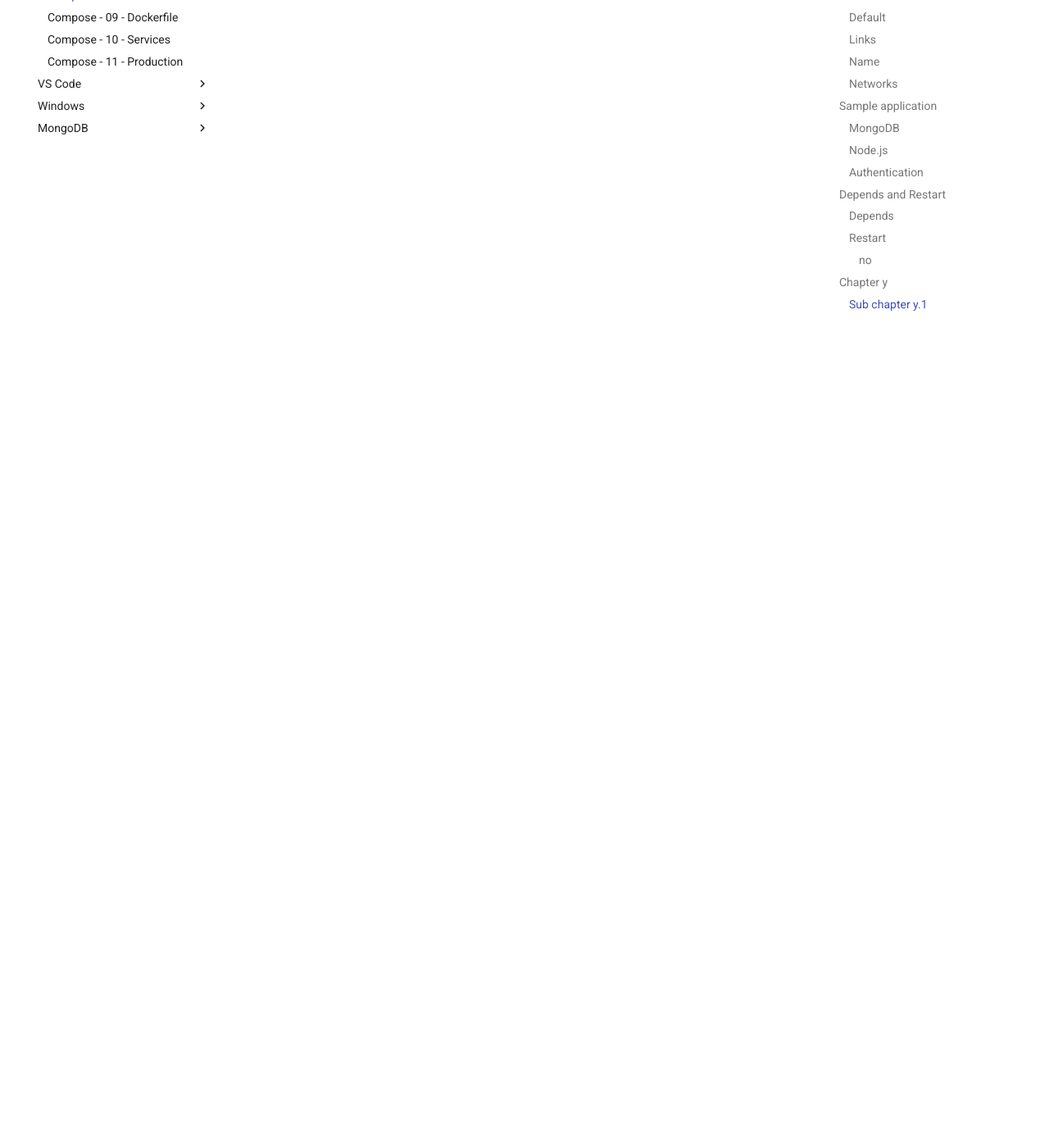
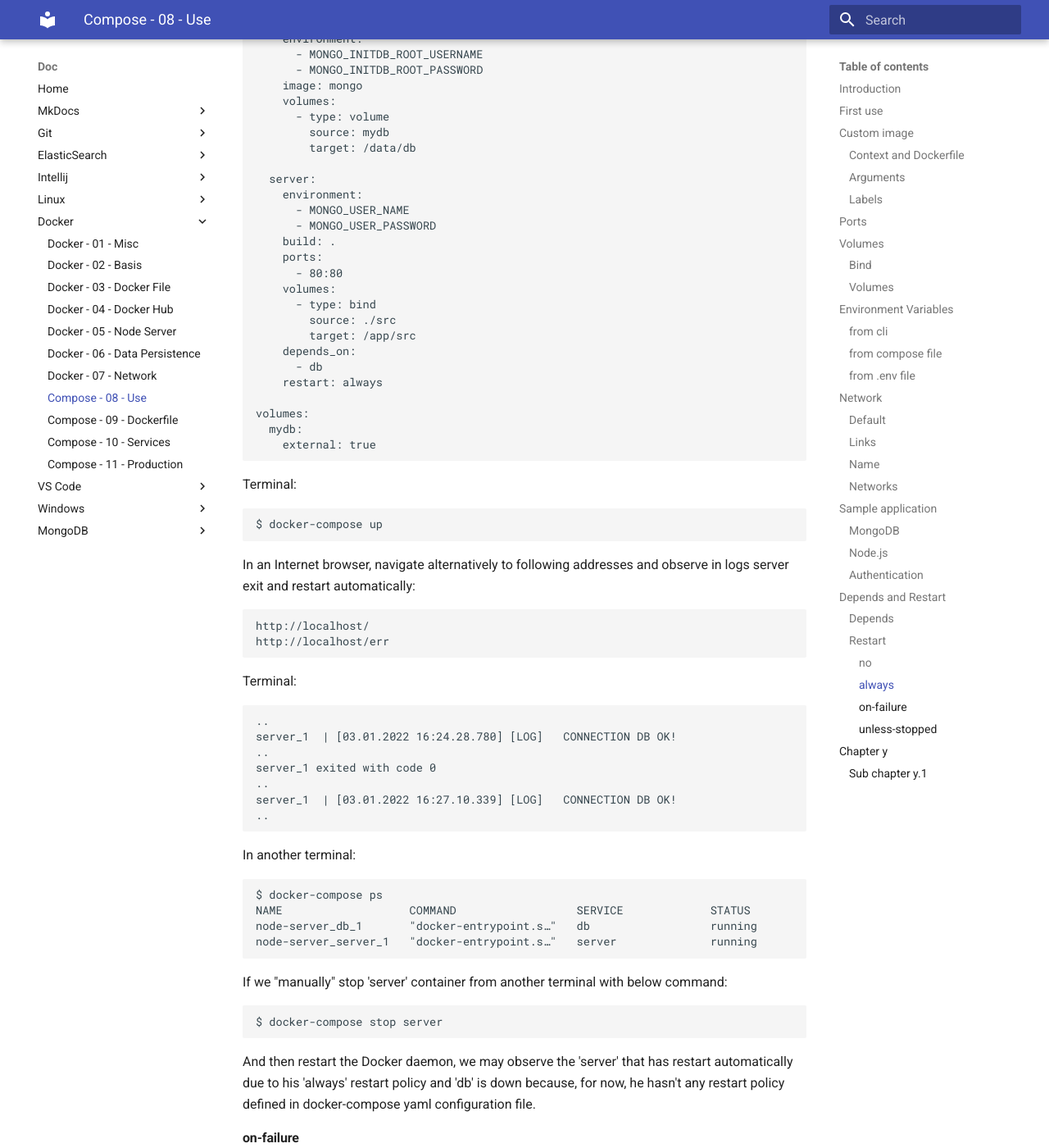
Before and after one commit to oldu73/doc, an MkDocs documentation site: the page built from docs/docker/8-compose-use.md, in a window 1280 px wide and 1400 px high, scrolled down 32569 px. Shown: the whole window at 82% size. Built offline with MkDocs 1.6.1 and Material for MkDocs 9.7.7, drawn with Linux system fonts in a browser that asks for light colours; some of the changed text lies outside the part shown.

Commit message:
docker compose - 08 - use - depends and restart - restart - always

````diff
--- a/docs/docker/8-compose-use.md
+++ b/docs/docker/8-compose-use.md
@@ -1522,6 +1522,24 @@
 app.listen(80);
 ```
 
+For testing purpose (different restart modes) avoid using nodemon.
+Dockerfile:
+```
+FROM node:alpine
+WORKDIR /app
+COPY ./package.json .
+RUN npm install
+COPY . .
+ENV PATH=$PATH:/app/node_modules/.bin
+CMD ["node", "src/app.js"]
+```
+
+Terminal:
+```console
+$ docker-compose down
+$ docker-compose build --no-cache
+```
+
 #### no
 
 docker-compose.yml (restart: "no"):
@@ -1574,13 +1592,110 @@
 You may observe in logs:
 ```console
 ..
-server_1  | [nodemon] clean exit - waiting for changes before restart
+server_1 exited with code 0
 ..
 ```
 
+In another terminal:
+```console
+$ docker ps -a
+CONTAINER ID   IMAGE                COMMAND                  CREATED              STATUS
+63c2040a78c6   node-server_server   "docker-entrypoint.s…"   About a minute ago   Exited (0) About a minute ago
+2d8b795bf1ed   mongo                "docker-entrypoint.s…"   7 minutes ago        Up About a minute
+```
+
 And server isn't available anymore.
 
-(video: 04:42)
+#### always
+
+docker-compose.yml (restart: always):
+```
+version: '3.8'
+
+services:
+
+  db:
+    environment:
+      - MONGO_INITDB_ROOT_USERNAME
+      - MONGO_INITDB_ROOT_PASSWORD
+    image: mongo
+    volumes:
+      - type: volume
+        source: mydb
+        target: /data/db
+
+  server:
+    environment:
+      - MONGO_USER_NAME
+      - MONGO_USER_PASSWORD
+    build: .
+    ports:
+      - 80:80
+    volumes:
+      - type: bind
+        source: ./src
+        target: /app/src
+    depends_on:
+      - db
+    restart: always
+
+volumes:
+  mydb:
+    external: true
+```
+
+Terminal:
+```console
+$ docker-compose up
+```
+
+In an Internet browser, navigate alternatively to following addresses and observe in logs server exit and restart automatically:
+```
+http://localhost/
+http://localhost/err
+```
+
+Terminal:
+```console
+..
+server_1  | [03.01.2022 16:24.28.780] [LOG]   CONNECTION DB OK!
+..
+server_1 exited with code 0
+..
+server_1  | [03.01.2022 16:27.10.339] [LOG]   CONNECTION DB OK!
+..
+```
+
+In another terminal:
+```console
+$ docker-compose ps
+NAME                   COMMAND                  SERVICE             STATUS              PORTS
+node-server_db_1       "docker-entrypoint.s…"   db                  running             27017/tcp
+node-server_server_1   "docker-entrypoint.s…"   server              running             0.0.0.0:80->80/tcp
+```
+
+If we "manually" stop 'server' container from another terminal with below command:
+```console
+$ docker-compose stop server
+```
+
+And then restart the Docker daemon, we may observe the 'server' that has restart automatically due to his 'always' restart policy and 'db' is down because, for now, he hasn't any restart policy defined in docker-compose yaml configuration file.
+
+#### on-failure
+
+(video: 09:36)
+
+docker-compose.yml (restart: on-failure):
+```
+
+```
+
+#### unless-stopped
+
+docker-compose.yml (restart: unless-stopped):
+```
+
+```
 
 ***
 
@@ -1590,4 +1705,22 @@
 
 ...
 
+MongoDB
+Node.js
+
+docker-compose.yml:
+```
+
+```
+
+Terminal:
+```console
+$
+```
+
+Dockerfile:
+```
+
+```
+
 ***
````
